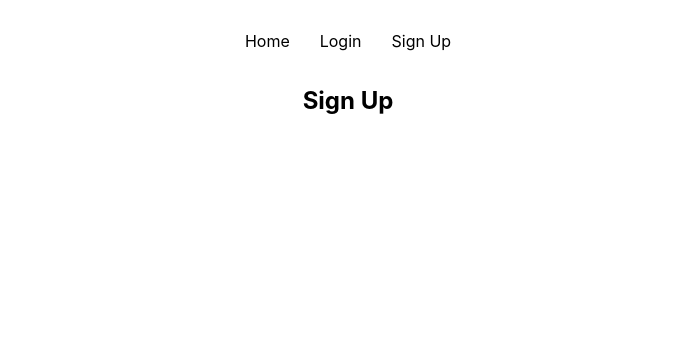
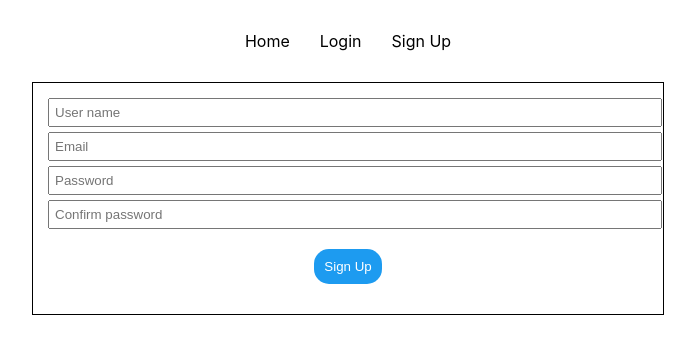
Before and after one commit to geoplanmp/geoplanmp-ReactJs_4-social-app, a React (Create React App) app: page /signup in a window 1280 px wide. Shown: the top 354 px of the page, without its empty margins (292-987 px from the left). Built offline with nearby package versions, Linux system fonts and the light colour scheme.

Commit message:
14-version

```diff
--- a/src/routes/AppRoutes.js
+++ b/src/routes/AppRoutes.js
@@ -8,7 +8,7 @@ const AppRoutes = (props) => {
         <Routes>
             <Route path="/" element={<Home user={props.user} />} />
             <Route path="/login" element={<Login user={props.user} setUser={props.setUser} />} />
-            <Route path="/signup" element={<SignUp />} />
+            <Route path="/signup" element={<SignUp user={props.user} />} />
 
         </Routes>
     );
--- /dev/null
+++ b/src/views/SignUp.css
@@ -0,0 +1,18 @@
+.signUp form {
+    border: 1px solid black;
+    max-width: 600px;
+    margin: auto;
+    padding: 15px;
+}
+
+.signUp form input {
+    display: block;
+    width: 100%;
+    margin-bottom: 5px;
+    padding: 5px;
+}
+
+.signUp .btn {
+    display: inline-block;
+    margin: 15px 0;
+}
--- a/src/views/SignUp.js
+++ b/src/views/SignUp.js
@@ -1,6 +1,127 @@
-const SignUp = () => {
+import axios from 'axios';
+import { useState } from 'react';
+import './SignUp.css';
+import { Navigate } from "react-router-dom";
 
-    return <h2>Sign Up</h2>
+const SignUp = (props) => {
+
+    const [formData, setFormData] = useState({
+        username: '',
+        password: '',
+        email: '',
+        confirmPassword: ''
+    });
+
+    const [errors, setErrors] = useState ({
+        username: '',
+        password: '',
+        email: '',
+        confirmPassword: ''
+    });
+
+    const validate = () => {
+        let validationErrors = {
+            username: false,
+            password: false,
+            email: false,
+            confirmPassword: false
+        };
+
+        /* Username */
+        if (formData.username.trim().length < 4) {
+            validationErrors.username = true;
+            setErrors(prevErrors => {
+                return {
+                    ...prevErrors, username: "Username should have at least 4 characters",
+                }
+            })
+        } else if (!/^[^\s]*$/.test(formData.username.trim())) {
+            validationErrors.username = true;
+            setErrors(prevErrors => {
+                return {
+                    ...prevErrors, username: "Username should'n have empty characters",
+                }
+            })
+        } else {
+            validationErrors.username = false;
+            setErrors(prevErrors => {
+                return {
+                    ...prevErrors, username: "",
+                }
+            })
+        }
+
+        /* Email */
+
+        if ( !/^[A-Z0-9._%+-]+@[A-Z0-9.-]+\.[A-Z]{2,}$/i.test(formData.email.trim())) {
+            validationErrors.email = true;
+            setErrors(prevErrors => {
+                return {
+                    ...prevErrors, email: "There is no valid email",
+                }
+            })
+        } else {
+            validationErrors.email = false;
+            setErrors(prevErrors => {
+                return {
+                    ...prevErrors, email: "",
+                }
+            })
+        }
+
+        return (!validationErrors.username &&
+            !validationErrors.email &&
+            !validationErrors.password &&
+            !validationErrors.confirmPassword
+            );
+    };
+
+    const handleInputChange = (event) => {
+        const target = event.target;
+        const name = target.name;
+
+        setFormData({
+            ...formData,
+            [name]: target.value
+        })
+    }
+
+    const handleSubmit = (e) => {
+        e.preventDefault();
+
+        if (!validate()) {
+            return
+        }
+
+        console.log("wysyłam");
+
+        // axios.post("https://akademia108.pl/api/social-app/user/signup", {
+        //     username: formData.username,
+        //     password: formData.password,
+        //     email: formData.email,
+        //     confirmPassword: formData.confirmPassword
+        // })
+        // .then((res)=>{
+        //          console.log(res.data);
+        // })
+    }
+
+    // console.log(formData);
+
+    return (
+        <div className="signUp">
+            {props.user && <Navigate to="/" />}
+            <form onSubmit={handleSubmit}>
+                <input type="text" name="username" placeholder="User name" onChange={handleInputChange} />
+                {errors.username && <p>{errors.username}</p>}
+                <input type="email" name="email" placeholder="Email" onChange={handleInputChange} />
+                {errors.email && <p>{errors.email}</p>}
+                <input type="password" name="password" placeholder="Password" onChange={handleInputChange} />
+                <input type="password" name="confirmPassword" placeholder="Confirm password" onChange={handleInputChange} />
+                <button className='btn'>Sign Up</button>
+            </form>
+        </div>
+    )
 }
 
 export default SignUp;
```
